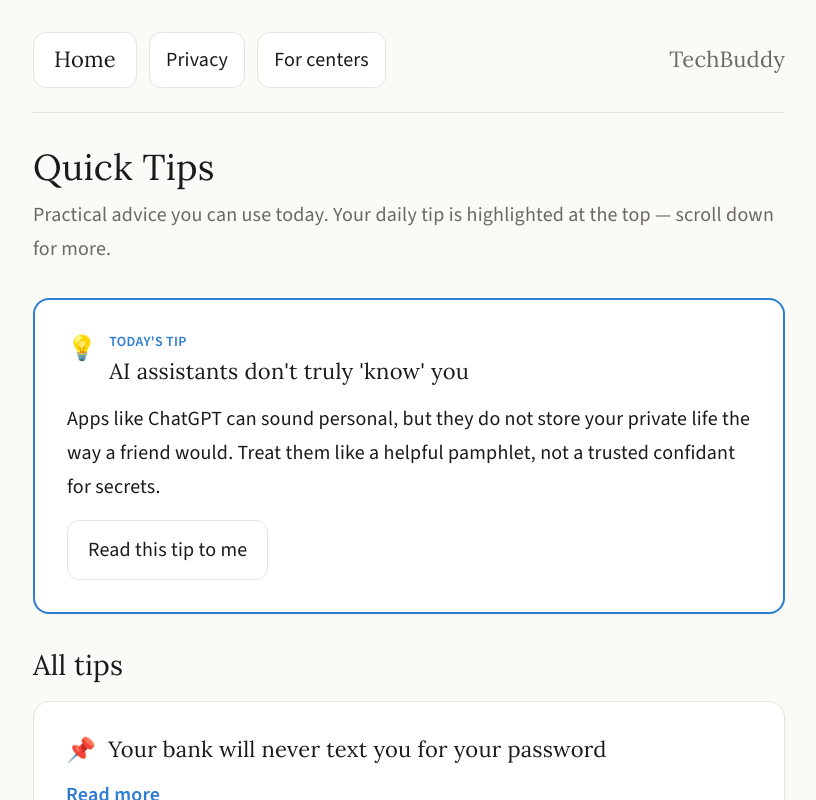
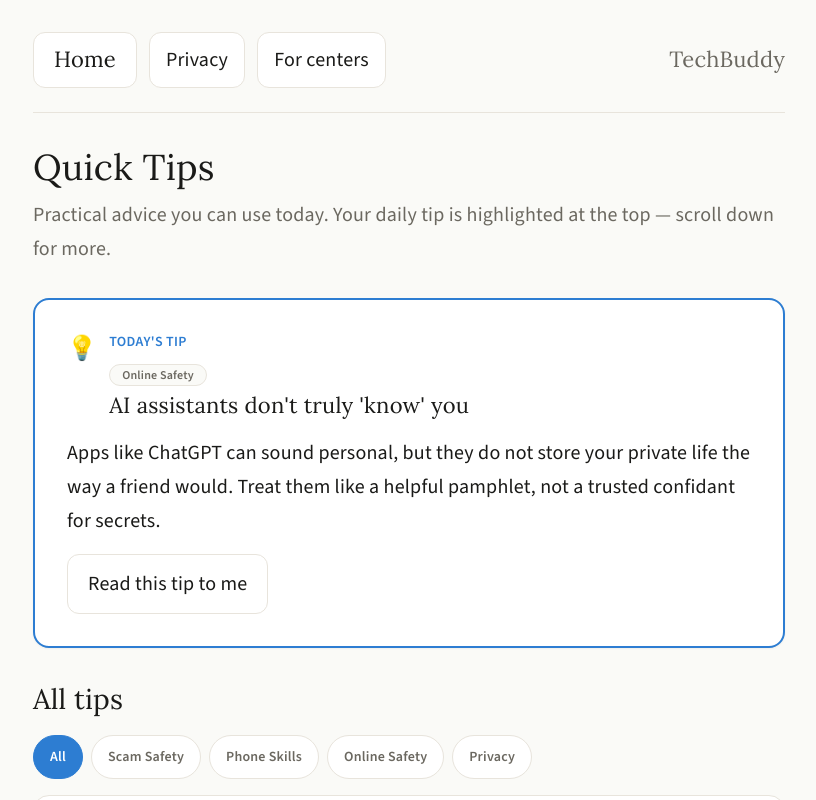
Before and after one commit to aaravjj2/TechBuddy, a Next.js app: page /quick-tips in a window 1280 px wide. Shown: the top 800 px of the page, without its empty margins (231-1047 px from the left). Built offline with nearby package versions, Linux system fonts and the light colour scheme; no server answers.

Commit message:
[v15] Quick tips category filtering — category badges and filter buttons
Co-Authored-By: Claude Opus 4.6 <noreply@anthropic.com>

```diff
--- a/app/quick-tips/page.tsx
+++ b/app/quick-tips/page.tsx
@@ -1,7 +1,10 @@
+"use client";
+
 import Link from "next/link";
+import { useState } from "react";
 import { PageShell } from "@/components/PageShell";
 import { TipCard } from "@/components/TipCard";
-import { getTipForDate, TIPS } from "@/lib/tips";
+import { getTipForDate, TIPS, TIP_CATEGORIES, type TipCategory } from "@/lib/tips";
 
 export default function QuickTipsPage() {
   const todayTip = getTipForDate(new Date());
@@ -9,6 +12,13 @@ export default function QuickTipsPage() {
     (t) => t.title === todayTip.title,
   );
   const otherTips = TIPS.filter((_, i) => i !== todayIdx);
+
+  const [filter, setFilter] = useState<TipCategory | "All">("All");
+
+  const filteredTips =
+    filter === "All"
+      ? otherTips
+      : otherTips.filter((t) => t.category === filter);
 
   return (
     <PageShell>
@@ -25,6 +35,7 @@ export default function QuickTipsPage() {
           title={todayTip.title}
           body={todayTip.body}
           action={todayTip.action}
+          category={todayTip.category}
           highlighted
         />
       </section>
@@ -33,14 +44,47 @@ export default function QuickTipsPage() {
         <h2 className="font-display text-[28px] text-text-primary">
           All tips
         </h2>
-        {otherTips.map((tip) => (
+        <div className="flex flex-wrap gap-2" role="group" aria-label="Filter tips by category">
+          <button
+            type="button"
+            onClick={() => setFilter("All")}
+            className={`inline-flex min-h-[44px] items-center rounded-full border px-4 py-2 text-sm font-semibold transition-colors ${
+              filter === "All"
+                ? "border-accent bg-accent text-white"
+                : "border-border bg-surface text-text-secondary hover:bg-surface-hover"
+            }`}
+          >
+            All
+          </button>
+          {TIP_CATEGORIES.map((cat) => (
+            <button
+              key={cat}
+              type="button"
+              onClick={() => setFilter(cat)}
+              className={`inline-flex min-h-[44px] items-center rounded-full border px-4 py-2 text-sm font-semibold transition-colors ${
+                filter === cat
+                  ? "border-accent bg-accent text-white"
+                  : "border-border bg-surface text-text-secondary hover:bg-surface-hover"
+              }`}
+            >
+              {cat}
+            </button>
+          ))}
+        </div>
+        {filteredTips.map((tip) => (
           <TipCard
             key={tip.title}
             title={tip.title}
             body={tip.body}
             action={tip.action}
+            category={tip.category}
           />
         ))}
+        {filteredTips.length === 0 ? (
+          <p className="py-8 text-center text-body text-text-secondary">
+            No tips in this category yet.
+          </p>
+        ) : null}
       </section>
 
       <p className="mt-8 text-body">
--- a/components/TipCard.tsx
+++ b/components/TipCard.tsx
@@ -2,15 +2,18 @@
 
 import { useState } from "react";
 import { ReadAloud } from "@/components/ReadAloud";
+
+import type { TipCategory } from "@/lib/tips";
 
 export type TipCardProps = {
   title: string;
   body: string;
   action?: string;
   highlighted?: boolean;
+  category?: TipCategory;
 };
 
-export function TipCard({ title, body, action, highlighted = false }: TipCardProps) {
+export function TipCard({ title, body, action, highlighted = false, category }: TipCardProps) {
   const [expanded, setExpanded] = useState(highlighted);
 
   return (
@@ -28,6 +31,11 @@ export function TipCard({ title, body, action, highlighted = false }: TipCardPro
             <p className="mb-1 text-sm font-semibold uppercase tracking-wide text-accent">
               Today&apos;s Tip
             </p>
+          ) : null}
+          {category ? (
+            <span className="mb-1 inline-block rounded-full border border-border bg-bg px-3 py-0.5 text-xs font-semibold text-text-secondary">
+              {category}
+            </span>
           ) : null}
           <h3 className="font-display text-[22px] leading-snug text-text-primary">
             {title}
--- a/lib/tips.ts
+++ b/lib/tips.ts
@@ -1,8 +1,18 @@
+export type TipCategory = "Scam Safety" | "Phone Skills" | "Online Safety" | "Privacy";
+
 export type DailyTip = {
   title: string;
   body: string;
   action?: string;
+  category: TipCategory;
 };
+
+export const TIP_CATEGORIES: TipCategory[] = [
+  "Scam Safety",
+  "Phone Skills",
+  "Online Safety",
+  "Privacy",
+];
 
 /** 20 tips; selection uses local calendar day: day-of-year % 20 */
 export const TIPS: DailyTip[] = [
@@ -10,87 +20,107 @@ export const TIPS: DailyTip[] = [
     title: "Your bank will never text you for your password",
     body: "Real banks do not send texts asking you to reply with your password or full account number. If you get a message like that, it is almost always a scam.",
     action: "If you're worried, call the number on the back of your card—not the number in the text.",
+    category: "Scam Safety",
   },
   {
     title: "Make text bigger on any website",
     body: "On most computers, hold the Ctrl key and press the plus key (+) to zoom in. On a phone, use Settings to increase text size for the whole device.",
     action: "Try pressing Ctrl and + once on this device to see the page grow.",
+    category: "Phone Skills",
   },
   {
     title: "AI assistants don't truly 'know' you",
     body: "Apps like ChatGPT can sound personal, but they do not store your private life the way a friend would. Treat them like a helpful pamphlet, not a trusted confidant for secrets.",
+    category: "Online Safety",
   },
   {
     title: "HTTPS means a safer connection",
     body: "If a website address starts with 'https://', the connection is usually encrypted. 'http://' alone is older and less safe for entering passwords.",
     action: "Look for the little lock icon next to the address bar before you log in.",
+    category: "Online Safety",
   },
   {
     title: "You can hang up on uncomfortable calls",
     body: "If a phone call makes you feel rushed, scared, or confused, you are allowed to hang up. You do not owe a stranger your time or your information.",
     action: "Practice saying: 'I am not interested. Goodbye.' Then hang up.",
+    category: "Scam Safety",
   },
   {
     title: "Public WiFi is not for passwords",
     body: "Free WiFi at coffee shops or airports is handy for browsing news, but it is not a safe place to log into banking or enter credit card numbers.",
     action: "Wait until you are home or use your phone's cellular data for sensitive tasks.",
+    category: "Online Safety",
   },
   {
     title: "Check urgent 'family' calls carefully",
     body: "If someone claims to be your grandchild and needs money right away, hang up and call your family member on a number you already trust.",
+    category: "Scam Safety",
   },
   {
     title: "Updates help keep your phone safer",
     body: "App and system updates often fix security problems. You do not need to do them the second they appear, but try not to ignore them for months.",
+    category: "Phone Skills",
   },
   {
     title: "Screenshots are handy proof",
     body: "Learning to take a screenshot lets you save a picture of a suspicious text or web page to show a family member or report a scam.",
+    category: "Phone Skills",
   },
   {
     title: "Slow down before you click",
     body: "Scammers rely on hurry. If a message says 'act now or your account will close,' take a breath and verify through an official website or phone number you look up yourself.",
+    category: "Scam Safety",
   },
   {
     title: "Gift cards are a red flag",
     body: "Real government offices and real tech companies will not demand payment with gift cards. Anyone insisting on gift cards is almost certainly a scammer.",
+    category: "Scam Safety",
   },
   {
     title: "Use bookmarks for important sites",
     body: "Save your bank and email login pages as bookmarks so you return to the real site instead of a fake link from an email.",
+    category: "Online Safety",
   },
   {
     title: "Silence unknown callers",
     body: "Many phones let you send unknown numbers straight to voicemail. That reduces interruptions from robocalls while still letting friends leave messages.",
+    category: "Phone Skills",
   },
   {
     title: "Two-factor authentication adds a lock",
     body: "When a site offers a second step after your password—like a text code—it makes it harder for strangers to break in, even if they guess your password.",
+    category: "Privacy",
   },
   {
     title: "Be careful what you post publicly",
     body: "Scammers read social media too. Avoid sharing travel dates, full birthdays, or details that help someone pretend to know you.",
+    category: "Privacy",
   },
   {
     title: "Password managers reduce reuse",
     body: "Reusing one password everywhere is risky. A password manager can remember unique passwords for you so you only memorize one strong master password.",
+    category: "Privacy",
   },
   {
     title: "Check sender addresses in email",
     body: "Scammers can fake the display name 'Amazon' or 'Bank' but the email address behind it is often random letters. Look closely before you click.",
+    category: "Scam Safety",
   },
   {
     title: "Your phone's flashlight and camera are separate",
     body: "Knowing where basic tools live—flashlight, camera, phone app—helps you feel steadier when someone tries to confuse you on a call.",
+    category: "Phone Skills",
   },
   {
     title: "Write down trusted help numbers",
     body: "Keep a short paper list of family, your bank's real number, and local non-emergency help. Paper does not run out of battery in an emergency.",
+    category: "Scam Safety",
   },
   {
     title: "It's okay to ask for a second opinion",
     body: "If something feels wrong, show the message to a friend, neighbor, or librarian. Getting a second pair of eyes is smart—not embarrassing.",
     action: "Pick one person you trust and agree to check strange messages with each other.",
+    category: "Scam Safety",
   },
 ];
 
```
Also changed, not shown: tasks/prd-tips-categories-v15.md (added, +27 -0 lines), tasks/status-v15.md (added, +17 -0 lines), 1 other file (tests, documents, lock files or other folders).
